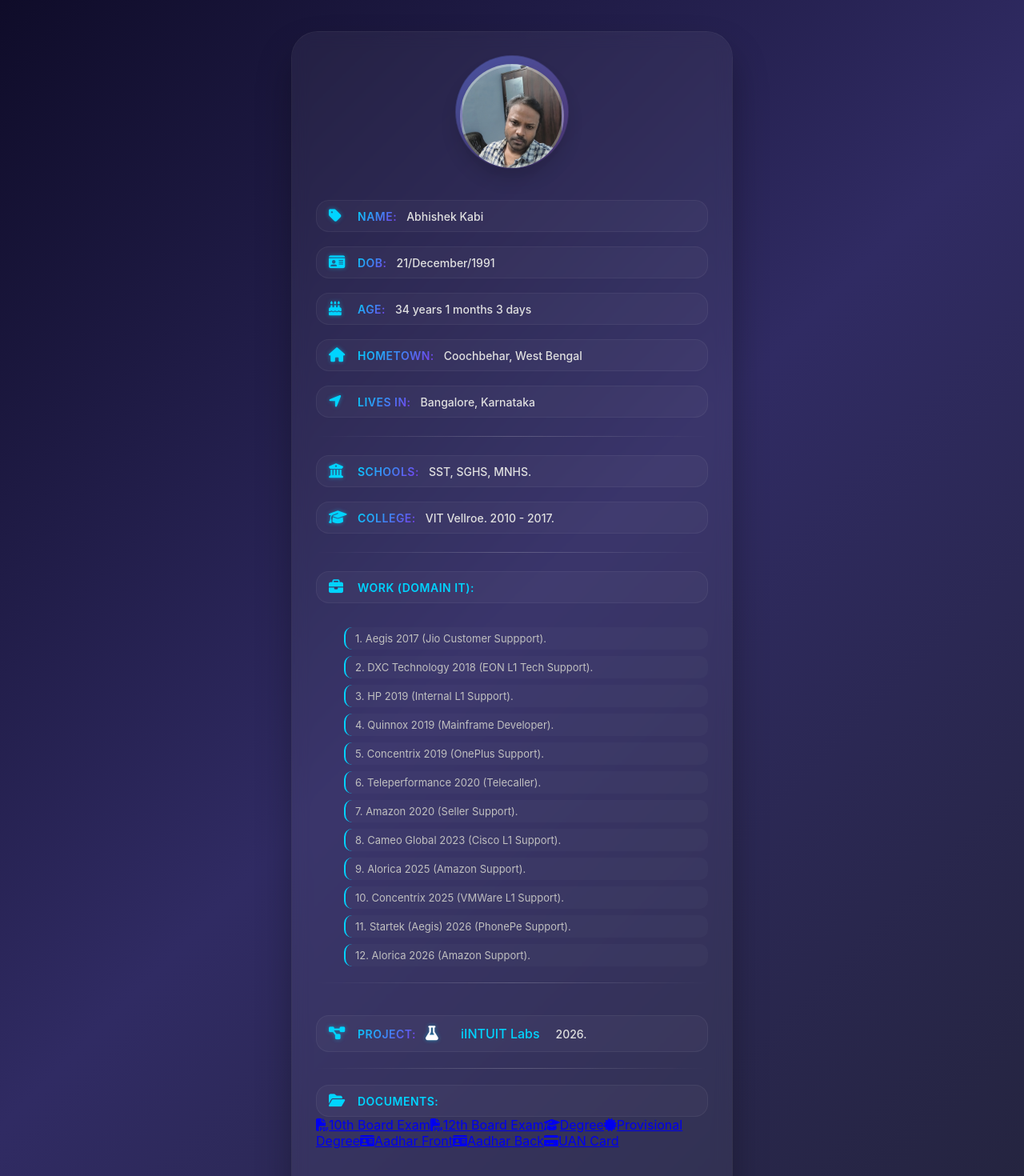
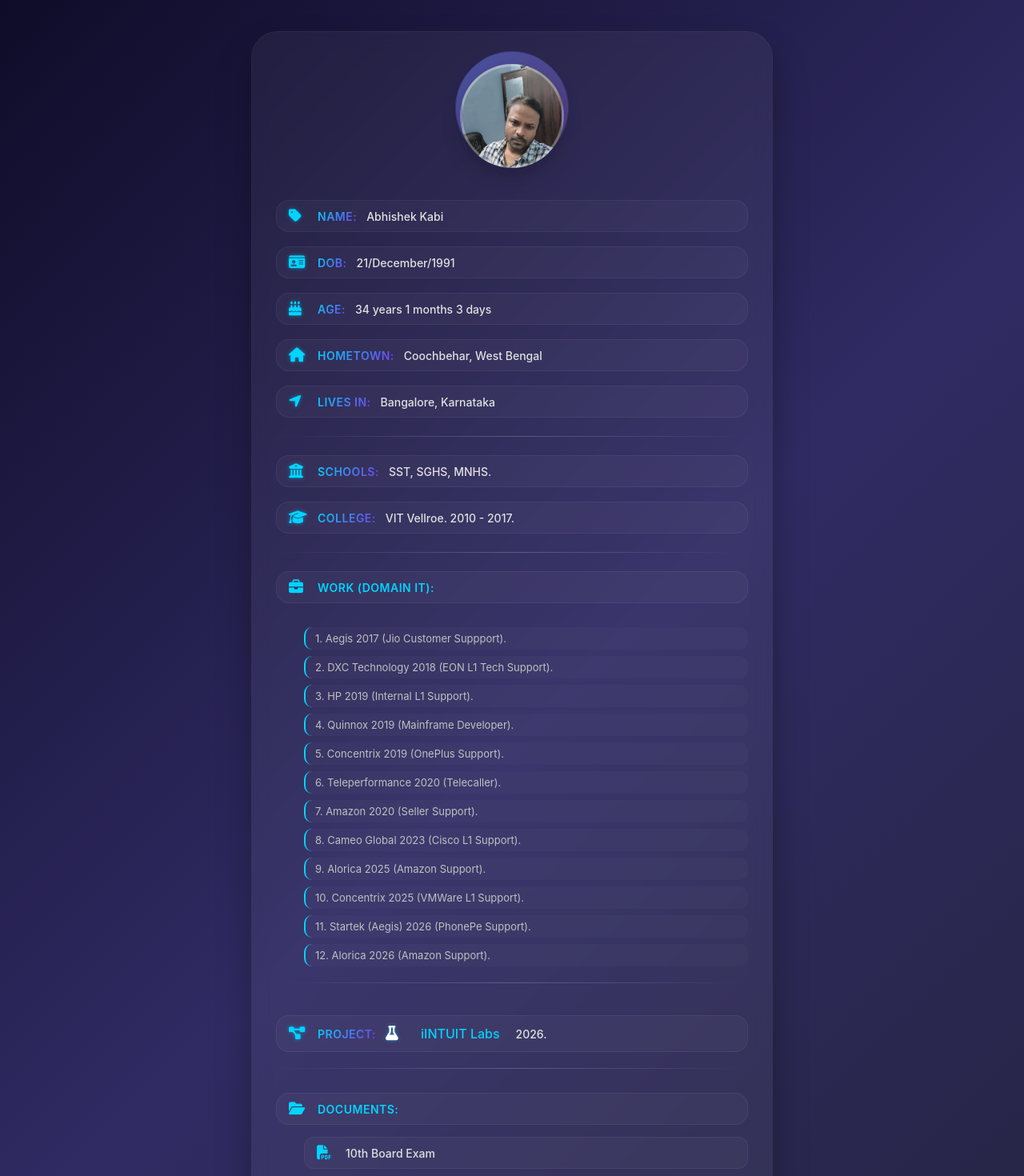
Before and after one commit to abk2191/my-profile, a React (Vite) app: page / in a window 1280 px wide. Shown: the top 1470 px of the page at 80% size. Built offline with nearby package versions, Linux system fonts and the light colour scheme.

Commit message:
Update index.css

```diff
--- a/src/index.css
+++ b/src/index.css
@@ -22,7 +22,7 @@ body {
 }
 
 .profile {
-  max-width: 550px;
+  max-width: 650px;
   width: 100%;
   background: rgba(255, 255, 255, 0.05);
   backdrop-filter: blur(10px);
@@ -40,6 +40,7 @@ body {
 .profile-pic-container {
   display: flex;
   justify-content: center;
+  align-items: center;
   padding: 40px 0 20px 0;
   position: relative;
 }
@@ -47,7 +48,9 @@ body {
 .profile-pic-container::before {
   content: '';
   position: absolute;
-  top: 30px;
+  top: 50%;
+  left: 50%;
+  transform: translate(-50%, -50%);
   width: 140px;
   height: 140px;
   border-radius: 50%;
@@ -58,11 +61,11 @@ body {
 @keyframes pulse {
   0%, 100% {
     opacity: 0.5;
-    transform: scale(1);
+    transform: translate(-50%, -50%) scale(1);
   }
   50% {
     opacity: 0.8;
-    transform: scale(1.05);
+    transform: translate(-50%, -50%) scale(1.05);
   }
 }
 
@@ -216,6 +219,69 @@ body {
   background: rgba(255, 255, 255, 0.05);
 }
 
+/* Documents Section Styles */
+.documents-section {
+  margin-top: 10px;
+}
+
+.documents-list {
+  display: flex;
+  flex-direction: column;
+  gap: 10px;
+  margin-top: 15px;
+  margin-left: 35px;
+}
+
+.doc-link {
+  display: flex;
+  align-items: center;
+  gap: 12px;
+  padding: 10px 15px;
+  background: rgba(255, 255, 255, 0.03);
+  border-radius: 12px;
+  color: #e0e0e0;
+  text-decoration: none;
+  font-size: 14px;
+  font-weight: 500;
+  transition: all 0.3s ease;
+  border: 1px solid rgba(255, 255, 255, 0.05);
+  position: relative;
+  overflow: hidden;
+}
+
+.doc-link::before {
+  content: '';
+  position: absolute;
+  top: 0;
+  left: -100%;
+  width: 100%;
+  height: 100%;
+  background: linear-gradient(90deg, transparent, rgba(0, 212, 255, 0.1), transparent);
+  transition: left 0.5s ease;
+}
+
+.doc-link:hover::before {
+  left: 100%;
+}
+
+.doc-link:hover {
+  background: rgba(0, 212, 255, 0.1);
+  border-color: rgba(0, 212, 255, 0.3);
+  transform: translateX(8px);
+  color: white;
+}
+
+.doc-link i {
+  color: #00d4ff;
+  font-size: 18px;
+  width: 24px;
+  transition: transform 0.3s ease;
+}
+
+.doc-link:hover i {
+  transform: scale(1.1);
+}
+
 .margin {
   margin-bottom: 20px;
 }
@@ -265,6 +331,15 @@ body {
   .work-details p {
     font-size: 11px;
   }
+
+  .documents-list {
+    margin-left: 20px;
+  }
+
+  .doc-link {
+    padding: 8px 12px;
+    font-size: 12px;
+  }
 }
 
 /* Smooth animations */
@@ -283,7 +358,7 @@ body {
   animation: fadeInUp 0.6s ease-out;
 }
 
-.flex-box, .icon-and-label, .work-details p {
+.flex-box, .icon-and-label, .work-details p, .doc-link {
   animation: fadeInUp 0.4s ease-out backwards;
 }
 
@@ -291,16 +366,24 @@ body {
 .flex-box:nth-child(2) { animation-delay: 0.15s; }
 .flex-box:nth-child(3) { animation-delay: 0.2s; }
 .flex-box:nth-child(4) { animation-delay: 0.25s; }
-.icon-and-label { animation-delay: 0.3s; }
-.work-details p:nth-child(1) { animation-delay: 0.35s; }
-.work-details p:nth-child(2) { animation-delay: 0.4s; }
-.work-details p:nth-child(3) { animation-delay: 0.45s; }
-.work-details p:nth-child(4) { animation-delay: 0.5s; }
-.work-details p:nth-child(5) { animation-delay: 0.55s; }
-.work-details p:nth-child(6) { animation-delay: 0.6s; }
-.work-details p:nth-child(7) { animation-delay: 0.65s; }
-.work-details p:nth-child(8) { animation-delay: 0.7s; }
-.work-details p:nth-child(9) { animation-delay: 0.75s; }
-.work-details p:nth-child(10) { animation-delay: 0.8s; }
-.work-details p:nth-child(11) { animation-delay: 0.85s; }
-.work-details p:nth-child(12) { animation-delay: 0.9s; }
+.flex-box:nth-child(5) { animation-delay: 0.3s; }
+.icon-and-label { animation-delay: 0.35s; }
+.work-details p:nth-child(1) { animation-delay: 0.4s; }
+.work-details p:nth-child(2) { animation-delay: 0.45s; }
+.work-details p:nth-child(3) { animation-delay: 0.5s; }
+.work-details p:nth-child(4) { animation-delay: 0.55s; }
+.work-details p:nth-child(5) { animation-delay: 0.6s; }
+.work-details p:nth-child(6) { animation-delay: 0.65s; }
+.work-details p:nth-child(7) { animation-delay: 0.7s; }
+.work-details p:nth-child(8) { animation-delay: 0.75s; }
+.work-details p:nth-child(9) { animation-delay: 0.8s; }
+.work-details p:nth-child(10) { animation-delay: 0.85s; }
+.work-details p:nth-child(11) { animation-delay: 0.9s; }
+.work-details p:nth-child(12) { animation-delay: 0.95s; }
+.doc-link:nth-child(1) { animation-delay: 1s; }
+.doc-link:nth-child(2) { animation-delay: 1.05s; }
+.doc-link:nth-child(3) { animation-delay: 1.1s; }
+.doc-link:nth-child(4) { animation-delay: 1.15s; }
+.doc-link:nth-child(5) { animation-delay: 1.2s; }
+.doc-link:nth-child(6) { animation-delay: 1.25s; }
+.doc-link:nth-child(7) { animation-delay: 1.3s; }
```
